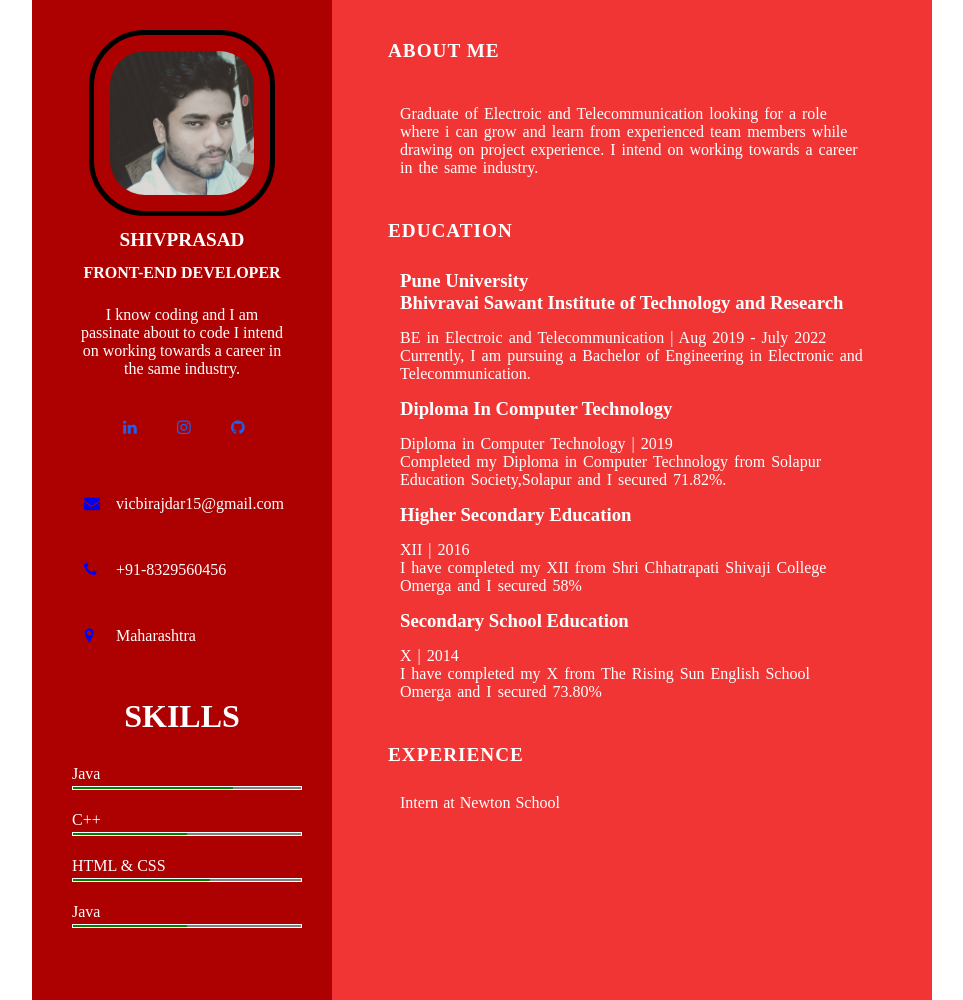
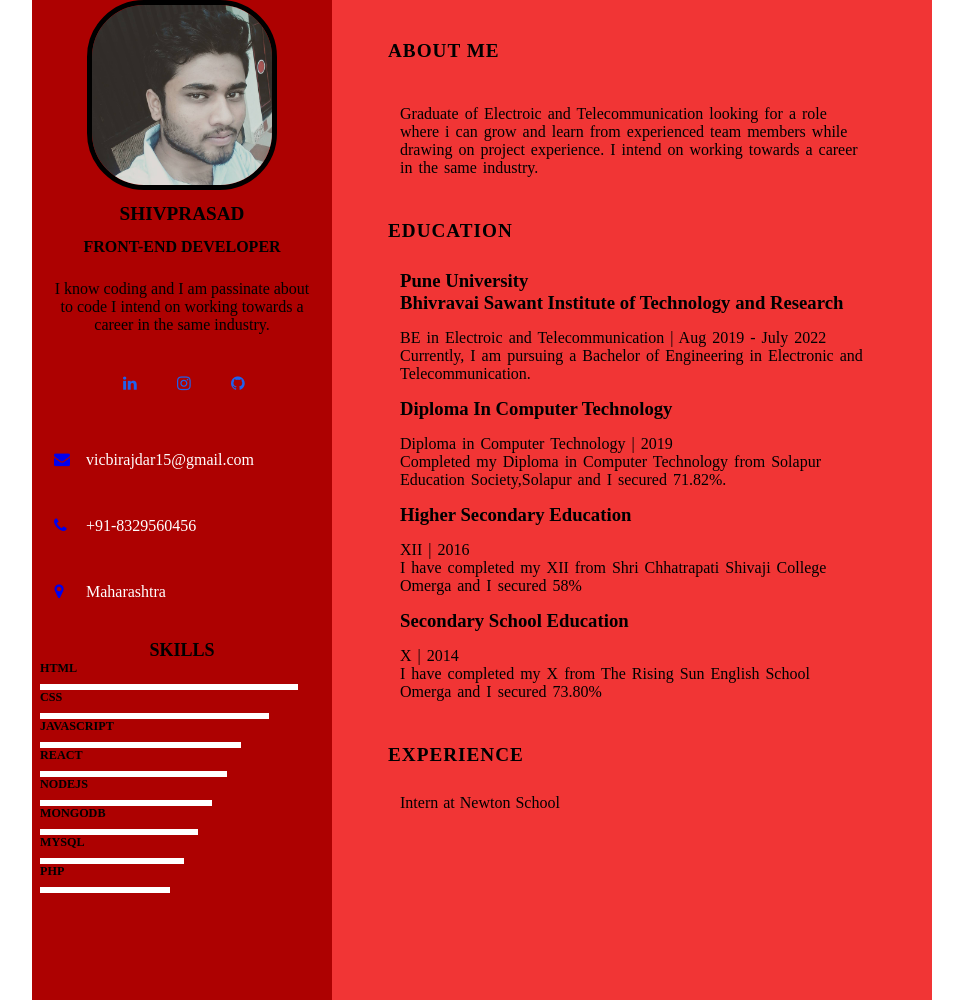
Before and after one commit to shiv00015/resume, a plain HTML site: page index.html in a window 1280 px wide. Shown: the whole page, without its empty margins (158-1121 px from the left). Drawn offline with Linux system fonts and the light colour scheme.

Commit message:
edit styles

```diff
--- a/index.html
+++ b/index.html
@@ -14,17 +14,12 @@
         <selection class="left-section">
             <div class="left-content">
                 <div class="profile-details">
-                    <div class="imgv">
+                    <div class="profile">
                         <img src="profile.jpg" alt="img" class="profile-image">
+                        <h2 class="name">Shivprasad</h2>
+                        <h4 class="designation">Front-end Developer</h4>
+                        <p class="description">I know coding and I am passinate about to code I intend on working towards a career in the same industry.</p>
                     </div>
-                    <div class="divname">
-                        <h2 class="name">Shivprasad</h2>
-                    </div>
-                    <div class="designationdiv">
-                        <h4 class="designation">Front-end Developer</h4>
-                    </div>
-                    <div class="descriptiondiv">
-                        <p class="description">I know coding and I am passinate about to code I intend on working towards a career in the same industry.</p>
                 </div>
                 <div class="contact-item">
                     <div class="icond">
@@ -39,26 +34,73 @@
                             <li><a href="#" class="fa fa-map-marker"></a>Maharashtra</li>
                         </ul>
                     </div>
-                        <h1 class="skills">Skills</h1>
-                        <div class="skill-names">
-                            <ul>
-                                <li class="skill-name">
-                                    <label for="java"  >Java</label><br>
-                                    <progress id="java" value="70" max="100">70%</progress>
-                                </li>
-                                <li class="skill-name">
-                                    <label for="C++">C++</label><br>
-                                    <progress id="C++" value="50" max="100">50%</progress>
-                                </li>
-                                <li class="skill-name">
-                                    <label for="HTML">HTML & CSS</label><br>
-                                    <progress id="HTML" value="60" max="100">60%</progress>
-                                </li>
-                                <li class="skill-name">
-                                    <label for="javaScript">Java</label><br>
-                                    <progress id="javaScript" value="50" max="100">50%</progress>
-                                </li>
-                            </ul>
+                </div>
+                <div class="skills">
+                    <h2 class="skills-title">Skills</h2>
+                    <div class="skills-content">
+                        <div class="skill-item">
+                            <div class="skill-name">
+                                <h3>HTML</h3>
+                            </div>
+                            <div class="skill-progress">
+                                <div class="progress-bar" style="width: 90%"></div>
+                            </div>
+                        </div>
+                        <div class="skill-item">
+                            <div class="skill-name">
+                                <h3>CSS</h3>
+                            </div>
+                            <div class="skill-progress">
+                                <div class="progress-bar" style="width: 80%"></div>
+                            </div>
+                        </div>
+                        <div class="skill-item">
+                            <div class="skill-name">
+                                <h3>JAVASCRIPT</h3>
+                            </div>
+                            <div class="skill-progress">
+                                <div class="progress-bar" style="width: 70%"></div>
+                            </div>
+                        </div>
+                        <div class="skill-item">
+                            <div class="skill-name">
+                                <h3>REACT</h3>
+                            </div>
+                            <div class="skill-progress">
+                                <div class="progress-bar" style="width: 65%"></div>
+                            </div>
+                        </div>
+                        <div class="skill-item">
+                            <div class="skill-name">
+                                <h3>NODEJS</h3>
+                            </div>
+                            <div class="skill-progress">
+                                <div class="progress-bar" style="width: 60%"></div>
+                            </div>
+                        </div>
+                        <div class="skill-item">
+                            <div class="skill-name">
+                                <h3>MONGODB</h3>
+                            </div>
+                            <div class="skill-progress">
+                                <div class="progress-bar" style="width: 55%"></div>
+                            </div>
+                        </div>
+                        <div class="skill-item">
+                            <div class="skill-name">
+                                <h3>MYSQL</h3>
+                            </div>
+                            <div class="skill-progress">
+                                <div class="progress-bar" style="width: 50%"></div>
+                            </div>
+                        </div>
+                        <div class="skill-item">
+                            <div class="skill-name">
+                                <h3>PHP</h3>
+                            </div>
+                            <div class="skill-progress">
+                                <div class="progress-bar" style="width: 45%"></div>
+                            </div>
                         </div>
                     </div>
                 </div>
--- a/styles.css
+++ b/styles.css
@@ -11,6 +11,7 @@
     grid-template-columns: 300px 600px;
     justify-content:center;
     min-height: 1000px;
+    /* width:90%; */
 }
 
 ul{
@@ -19,18 +20,21 @@ ul{
 
 .left-section{
     background-color: #ad0101;
-    padding: 30px;
     grid-column: span 1;
 
+}
+.left-content
+{
+    padding: 1 rem;
 }
 .rigth-section{
     grid-column-start: 300px;
     grid-column-end: 1000px;
     background-color: #f13535;
     grid-column: span 1 / span 2;
+    /* width:90%; */
 }
 .profile-image{
-    padding: 1rem;
     display: block;
     margin: auto;
     border: 5px solid;
@@ -39,7 +43,6 @@ ul{
 }
 
 .name{
-    color: white;
     font-size: 1.2rem;
     font-weight: 700;
     text-align: center;
@@ -49,7 +52,6 @@ ul{
 }
 
 .designation{
-    color: white;
     font-size: 1 rem;
     text-align: center;
     text-transform: uppercase;
@@ -57,7 +59,6 @@ ul{
 }
 
 .description{
-    color: white;
     font-size: 0.75;
     text-align: center;
     padding: 1rem;
@@ -95,35 +96,22 @@ ul{
     justify-content: left;
 }
 
-.skills
-{
-    color: white;
-    font-size: 0.75 rem;
+.skills{
+    font-size: 0.75rem;
     text-align: center;
     text-transform: uppercase;
-    padding-top: 1 rem;
-    padding-bottom: 1 rem;
-    padding-left: 0.5 rem;
-    padding-right: 0.5 rem;
-    margin-bottom: 30px;
-    margin-top:30px;
+    color: black;
+    padding: 1rem 0.5rem;
 }
-
 .skill-name{
-    color: white;
-    font-size: 0.65 rem;
-    font-weight: 0.65 rem;
+    font-size: 0.65rem;
     text-align: left;
-    padding-bottom: 0.5 rem;
-    margin-left: 10px;
-    margin-top: 10px;
+    padding-bottom: 0.5rem;
 }
-
-progress{
+.progress-bar{
     border: 1px white solid;
     height: 4px;
-    margin-bottom: 10px;
-    width: 100%;
+    background-color: white;
 }
 
 
@@ -133,7 +121,6 @@ progress{
 .right-main-content
 {
     padding: 2rem 3rem 2rem 3rem;
-    color:white;
 }
 .right-title{
     text-transform: uppercase;
@@ -171,7 +158,7 @@ progress{
 }
 
 
-@media all and (max-width:674px)
+@media screen and (max-width:674px)
 {
     .main-content{
         display: grid;
```
Lines whose indentation alone changed are shown as unchanged.
